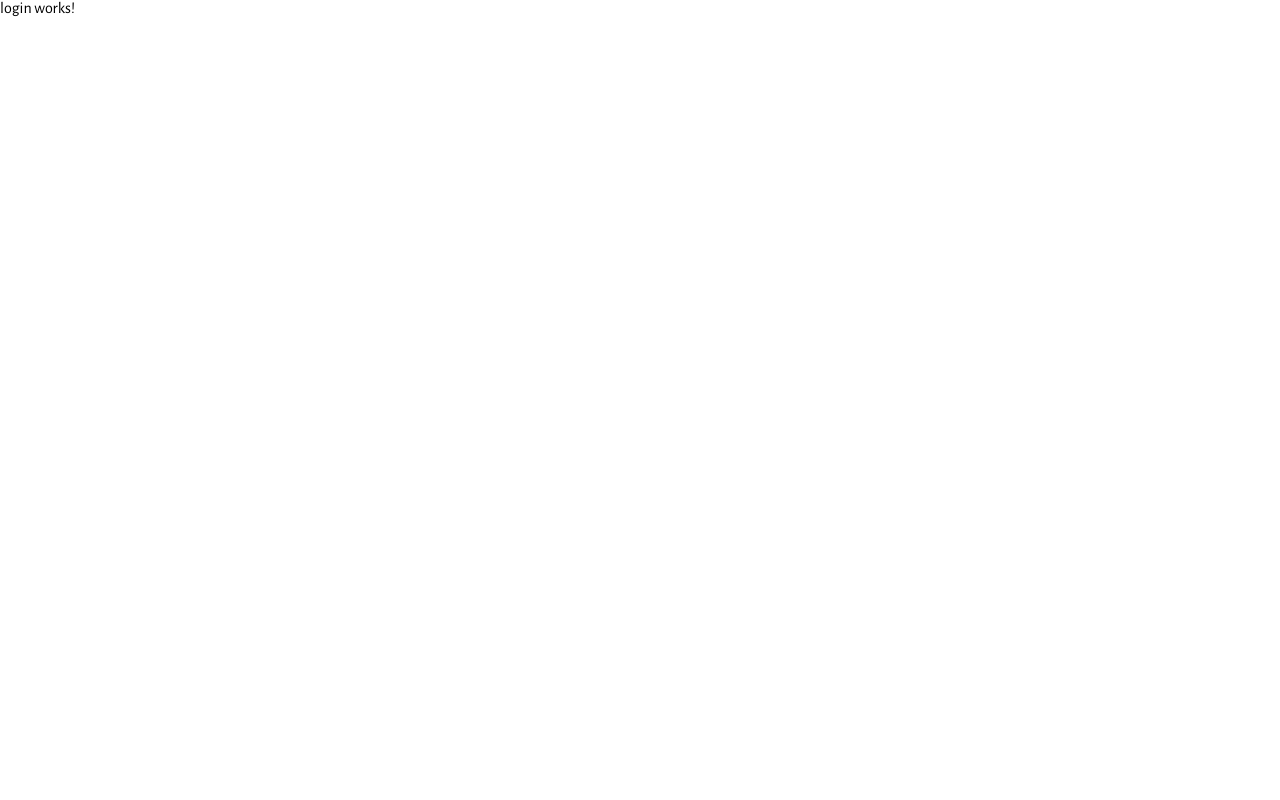
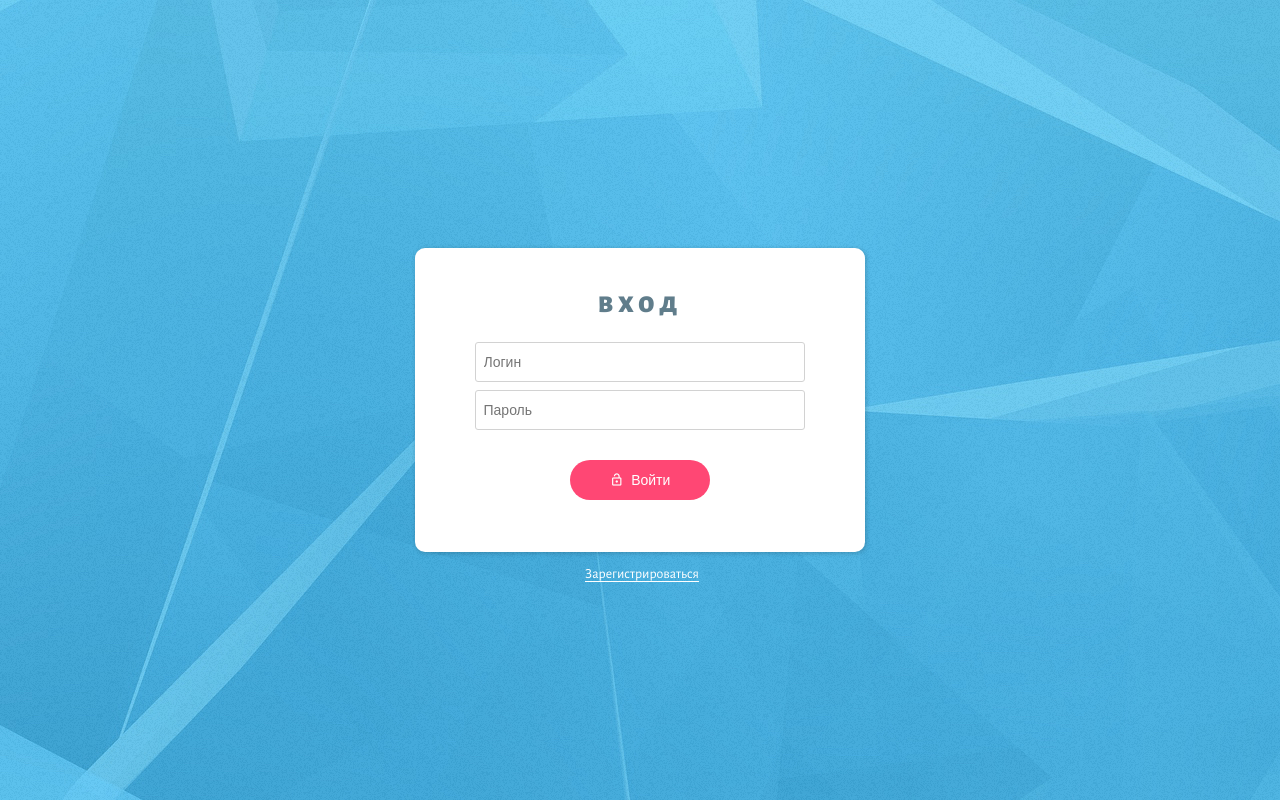
Before and after one commit to rogozhinsv/offer-constructor, an Angular app in the folder offer-constructor/: page /login in a window 1280 px wide. Built offline with nearby package versions, Linux system fonts and the light colour scheme.

Commit message:
login-page

```diff
--- a/offer-constructor/src/app/auth/login/login.component.html
+++ b/offer-constructor/src/app/auth/login/login.component.html
@@ -1,3 +1,19 @@
-<p>
-  login works!
-</p>
+<div class="login__wrap">
+  <div class="login">
+    <div class="login__link">Зарегистрироваться</div>
+    <div class="login__header">Вход</div>
+
+    <div class="login__line">
+      <input type="text" class="input" placeholder="Логин">
+    </div>
+    <div class="login__line">
+      <input type="text" class="input" placeholder="Пароль">
+    </div>
+    <div class="login__line">
+      <div class="login__btns">
+       <button class="btn btn_red"><i class="mdi mdi-lock-open-outline"></i>Войти</button>
+
+     </div>
+    </div>
+  </div>
+</div>
--- /dev/null
+++ b/offer-constructor/src/scss/input.scss
@@ -0,0 +1,15 @@
+.input {
+  padding: $sp/2;
+  width: 100%;
+  outline: none;
+  min-height: 40px;
+  box-shadow: none !important;
+  border: 1px solid #d2d2d2;
+  border-radius: 3px;
+
+  &:focus {
+    background: #f1f1f1;
+
+  }
+
+}
--- /dev/null
+++ b/offer-constructor/src/scss/login.scss
@@ -0,0 +1,72 @@
+.login {
+  width: 450px;
+  background: white;
+  padding: $sp*3 $sp*4;
+  border-radius: 10px;
+  box-shadow: 1px 1px 5px 0px #00000036;
+  font-size: 16px;
+  position: relative;
+  z-index: 10;
+  &__link {
+    position: absolute;
+    bottom: -30px;
+    left: calc(50% - 55px);
+    font-size: 14px;
+    color: white;
+    border-bottom: 1px solid;
+    cursor: pointer;
+
+  }
+  &__wrap {
+    //@include black-bg;
+    background: url("/assets/img/bg-blue.jpg");
+    width: 100%;
+    height: 100vh;
+    display: flex;
+    align-items: center;
+    justify-content: center;
+    &:before {
+      content: '';
+      position: absolute;
+      top: 0;
+      left: 0;
+      right: 0;
+      bottom: 0;
+      z-index: 2;
+      background: url("assets/img/noise.png");
+      opacity: 0.5;
+    }
+  }
+  &__header {
+    font-weight: 900;
+    font-size: 24px;
+    margin-bottom: $sp+10;
+    color: #607d8b;
+    text-transform: uppercase;
+    text-align: center;
+    letter-spacing: 5px;
+  }
+  &__line {
+    margin-bottom: $sp/2;
+    .input {
+      font-size: 14px;
+    }
+  }
+  &__btns {
+    margin-top: $sp*2;
+    display: flex;
+    justify-content: center;
+    .btn_red {
+      font-size: 14px !important;
+      padding: 0 $sp;
+      min-width: 140px;
+      //border-radius: 4px;
+      height: 40px;
+      border: 1px solid transparent;
+      &:hover {
+        border: 1px solid $red;
+        color: black;
+      }
+    }
+  }
+}
--- a/offer-constructor/src/styles.scss
+++ b/offer-constructor/src/styles.scss
@@ -14,3 +14,5 @@
 @import 'scss/advantages';
 @import 'scss/api-block';
 @import 'scss/top-menu';
+@import 'scss/login';
+@import 'scss/input';
```
Also changed, not shown: 2 other files (tests, documents, lock files or other folders).
